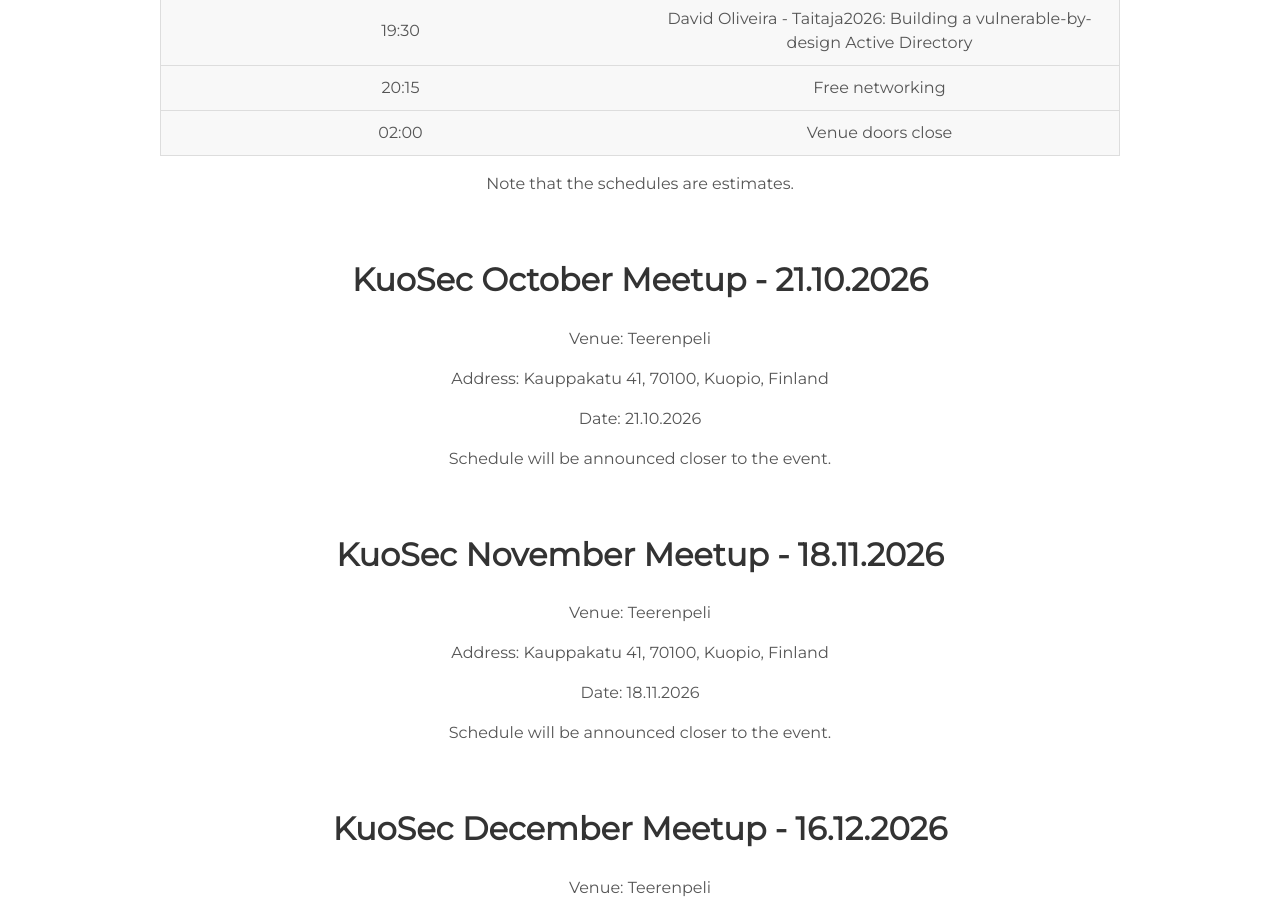
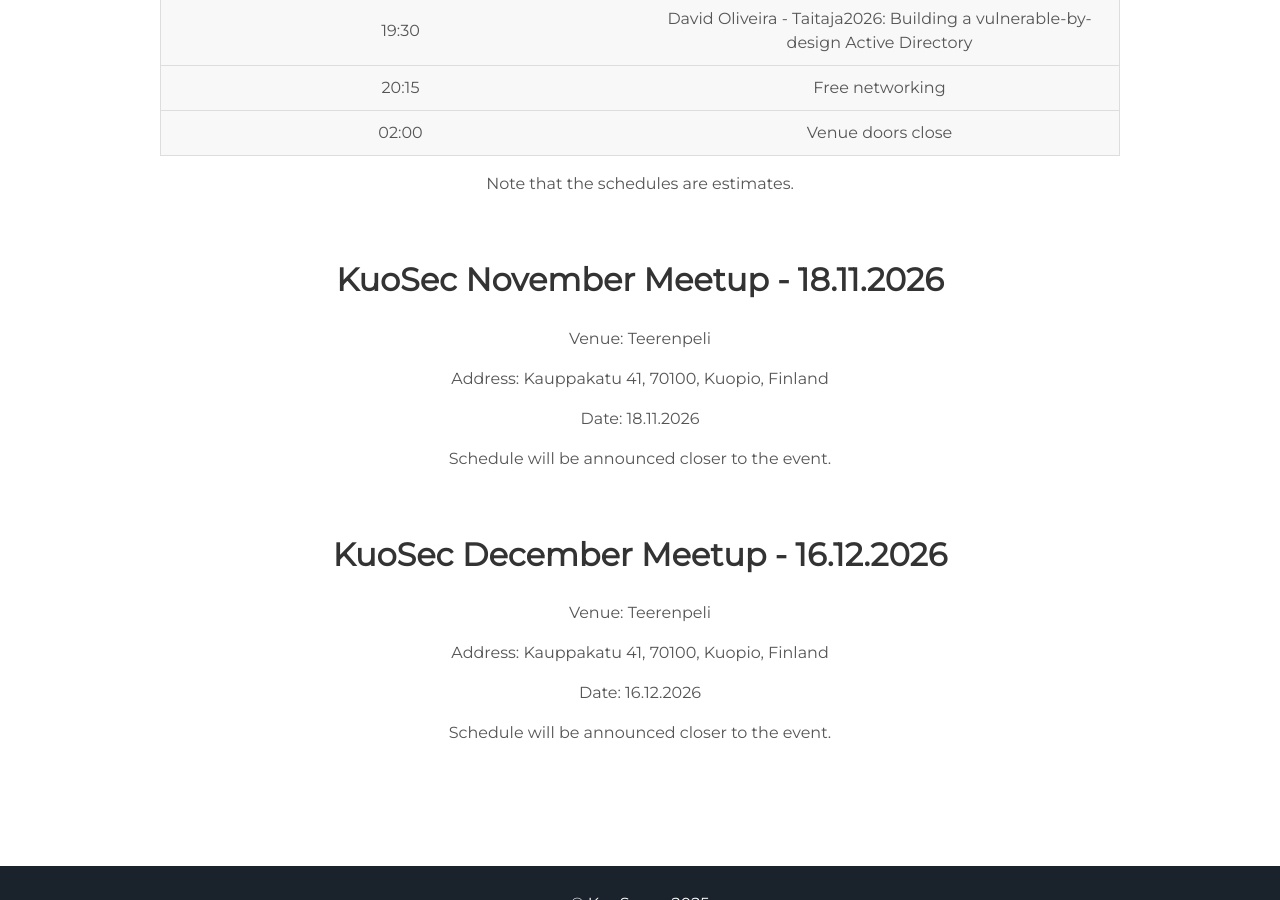
Before and after one commit to kuosec/kuosec.github.io, a Jekyll site: the page built from index.html, in a window 1280 px wide and 900 px high, scrolled down 2398 px. Built offline with Jekyll 4.4.1, drawn with Linux system fonts in a browser that asks for light colours.

Commit message:
second small fix

```diff
--- a/_includes/projects.html
+++ b/_includes/projects.html
@@ -52,13 +52,6 @@
     </table>
     <p>Note that the schedules are estimates.</p></div>
 </div>
-  <div class="event">
-    <h2>KuoSec October Meetup - 21.10.2026</h2>
-    <p>Venue: Teerenpeli</p>
-    <p>Address: Kauppakatu 41, 70100, Kuopio, Finland</p>
-    <p>Date: 21.10.2026</p>
-    <p>Schedule will be announced closer to the event.</p>
-  </div>
   <div class="event">
     <h2>KuoSec November Meetup - 18.11.2026</h2>
     <p>Venue: Teerenpeli</p>
```
